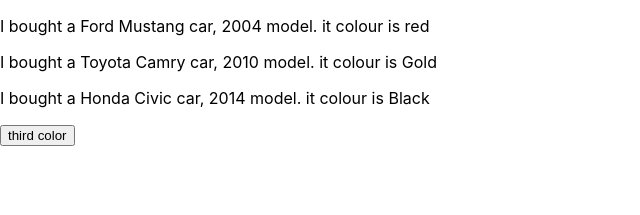
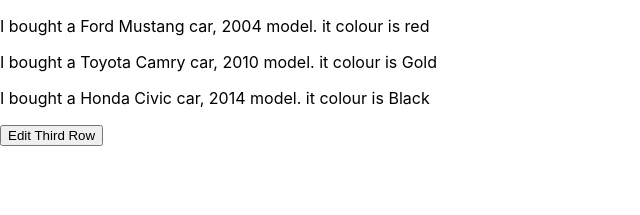
Before and after one commit to jegbune/my-ecommerce-app, a React (Create React App) app: page /Contact in a window 1280 px wide. Shown: the top 215 px of the page, without its empty margins (0-640 px from the left). Built offline with nearby package versions, Linux system fonts and the light colour scheme.

Commit message:
React lesson on updating multiple state

```diff
--- a/src/Component/State.js
+++ b/src/Component/State.js
@@ -26,7 +26,9 @@ function State() {
     const updateCars  = () => {
         setCar(prevState => {
             const updatedCars = [...prevState]
-           updatedCars[2] = {...updatedCars[2], color:'Silver'};
+           updatedCars[2] = {...updatedCars[2],
+            model: 'Odyseey',
+            color:'Silver'};
            return updatedCars
         })
     }
@@ -42,7 +44,7 @@ function State() {
 
         <button
         type='button'
-        onClick= {updateCars}>third color</button>
+        onClick= {updateCars}>Edit Third Row </button>
 
         </>
     )
```
